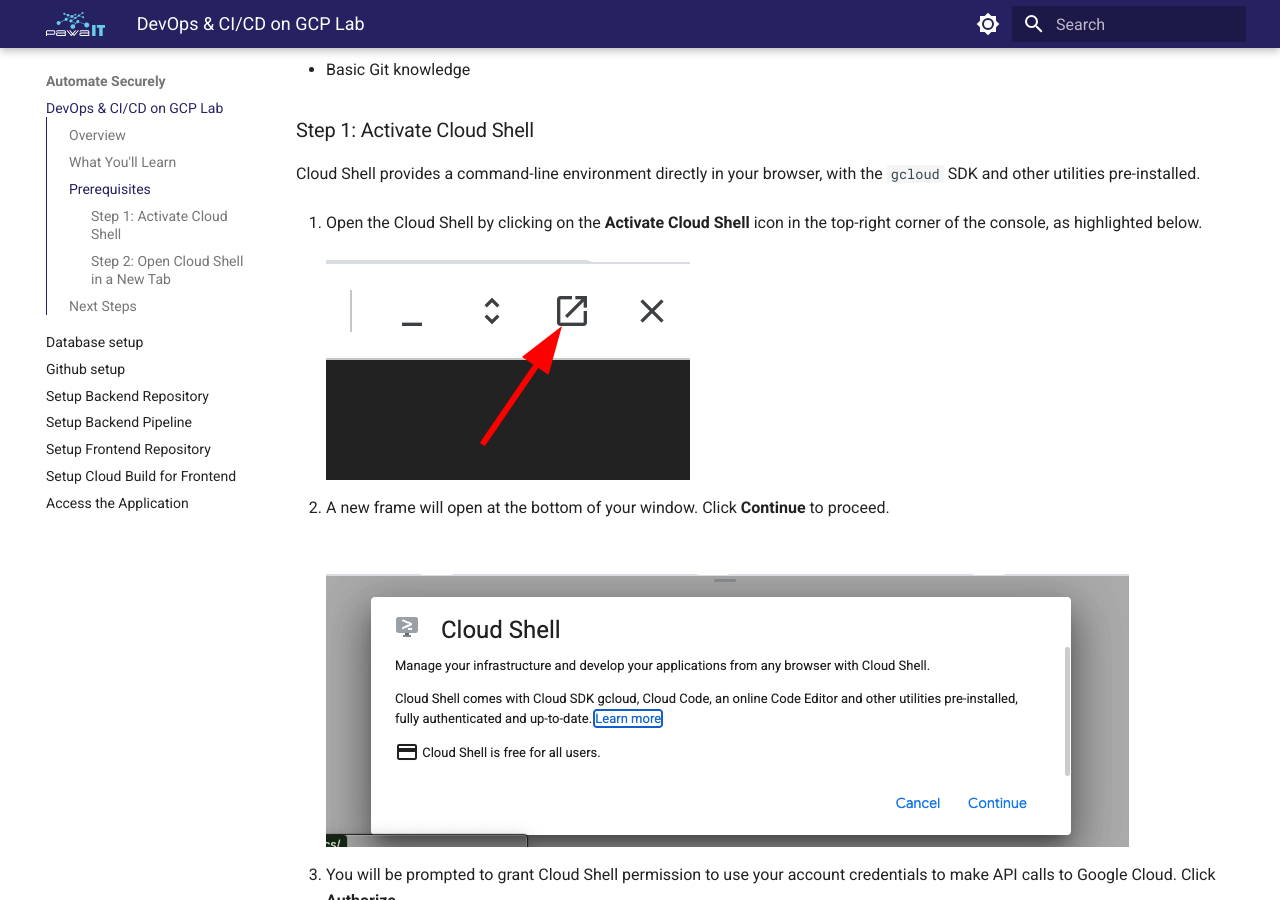
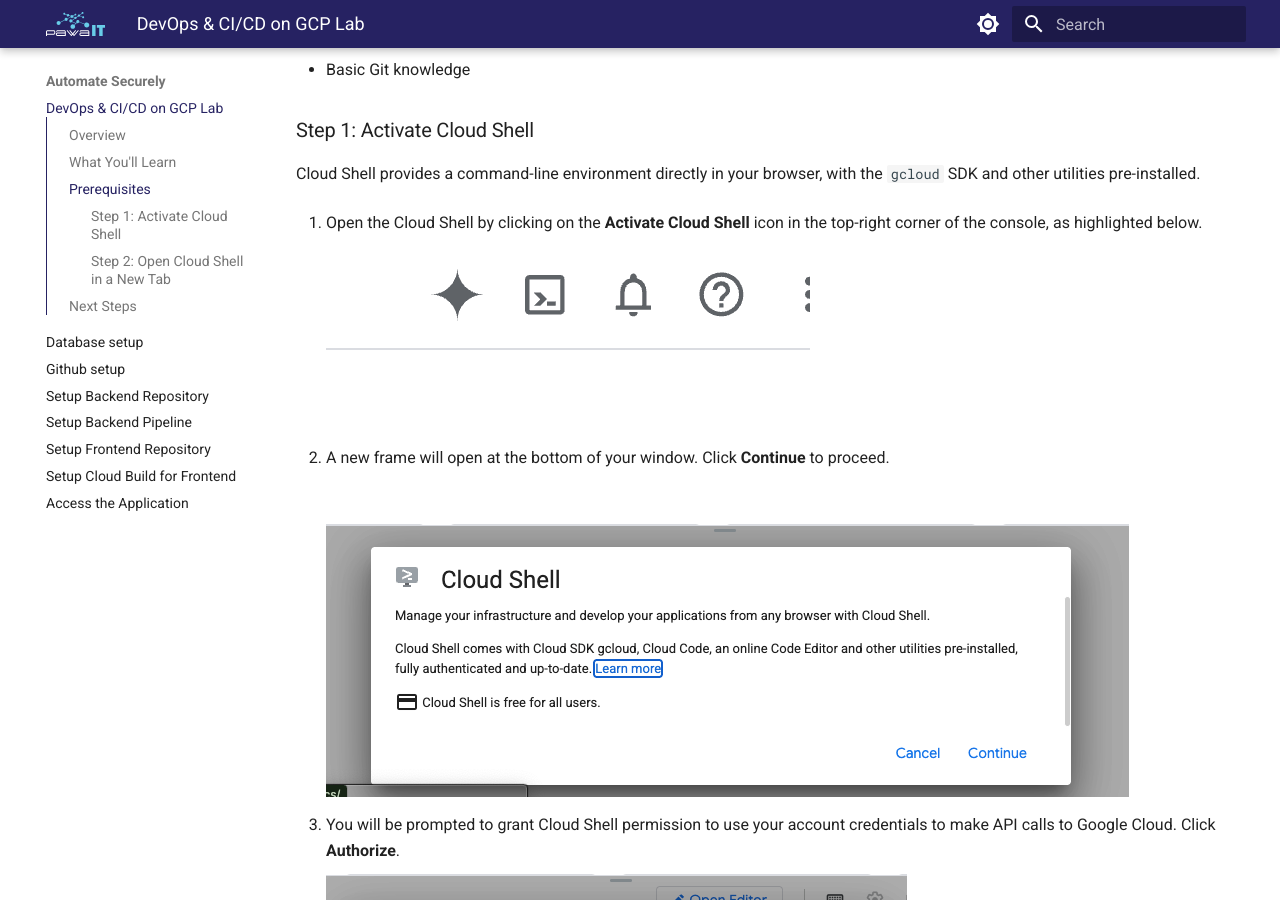
Before and after one commit to Pawa-IT-Solutions/cloud-mastery-docs, an MkDocs documentation site: the page built from docs/devops-lab.md, in a window 1280 px wide and 900 px high, scrolled down 858 px. Built offline with MkDocs 1.6.1 and Material for MkDocs 9.7.7, drawn with Linux system fonts in a browser that asks for light colours.

Commit message:
added cloudshell image

```diff
--- a/docs/devops-lab.md
+++ b/docs/devops-lab.md
@@ -27,7 +27,7 @@
 
 1.  Open the Cloud Shell by clicking on the **Activate Cloud Shell** icon in the top-right corner of the console, as highlighted below.
 
-    ![Activate Cloud Shell Icon](assets/images/cloud_shell_open_in_new_window.png)
+    ![Activate Cloud Shell Icon](assets/images/cloudshell.png)
 
 2.  A new frame will open at the bottom of your window. Click **Continue** to proceed.
 
```
Also changed, not shown: docs/assets/images/cloudshell.png (added).
